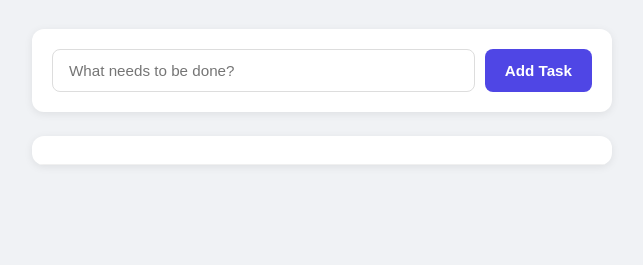
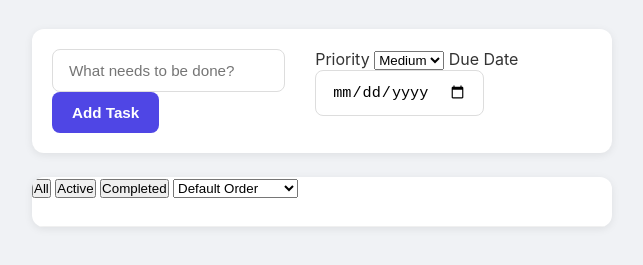
Before and after one commit to dipika-achtani/codemie-capstone, a website: page public/index.html in a window 1280 px wide. Shown: the part 107-372 px from the top of the page, without its empty margins (318-961 px from the left). Drawn offline with Linux system fonts and the light colour scheme; no server answers.

Commit message:
feat(CC-116): Phase 3 — extend HTML form with priority select, due-date input, filter bar, sort dropdown
- Add select#task-priority (High / Medium[default] / Low) to the add-task form
- Add input#task-due-date (type=date) to the add-task form
- Wrap title input + submit in .form-row for consistent layout
- Add .filter-controls bar with All (active) / Active / Completed filter buttons
- Add select#sort-control with Default Order / Sort by Priority / Sort by Due Date

```diff
--- a/public/index.html
+++ b/public/index.html
@@ -15,6 +15,7 @@
 
     <section class="add-task">
       <form id="task-form">
+        <div class="form-row">
           <input
             type="text"
             id="task-input"
@@ -23,10 +24,31 @@
             maxlength="200"
           />
           <button type="submit">Add Task</button>
+        </div>
+        <div class="form-row form-row--meta">
+          <label for="task-priority" class="form-label">Priority</label>
+          <select id="task-priority" class="form-select">
+            <option value="High">High</option>
+            <option value="Medium" selected>Medium</option>
+            <option value="Low">Low</option>
+          </select>
+          <label for="task-due-date" class="form-label">Due Date</label>
+          <input type="date" id="task-due-date" class="form-date" />
+        </div>
       </form>
     </section>
 
     <section class="task-list">
+      <div class="filter-controls">
+        <button class="filter-btn active" data-filter="all">All</button>
+        <button class="filter-btn" data-filter="active">Active</button>
+        <button class="filter-btn" data-filter="completed">Completed</button>
+        <select id="sort-control" class="sort-select">
+          <option value="default">Default Order</option>
+          <option value="priority">Sort by Priority</option>
+          <option value="due_date">Sort by Due Date</option>
+        </select>
+      </div>
       <div id="task-count" class="task-count"></div>
       <ul id="tasks"></ul>
       <p id="empty-msg" class="empty-msg hidden">No tasks yet. Add one above!</p>
```
Lines whose indentation alone changed are shown as unchanged.
